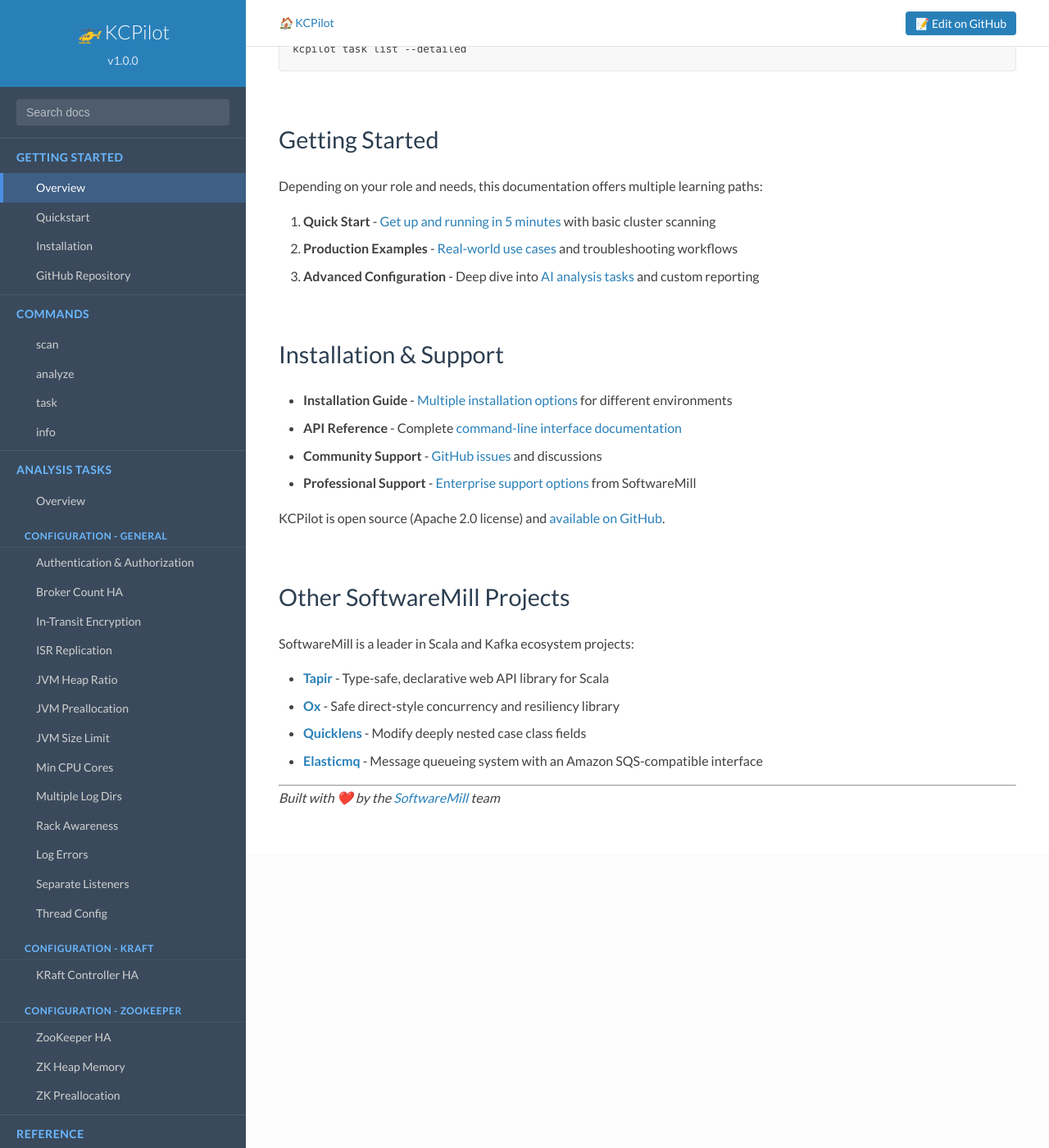
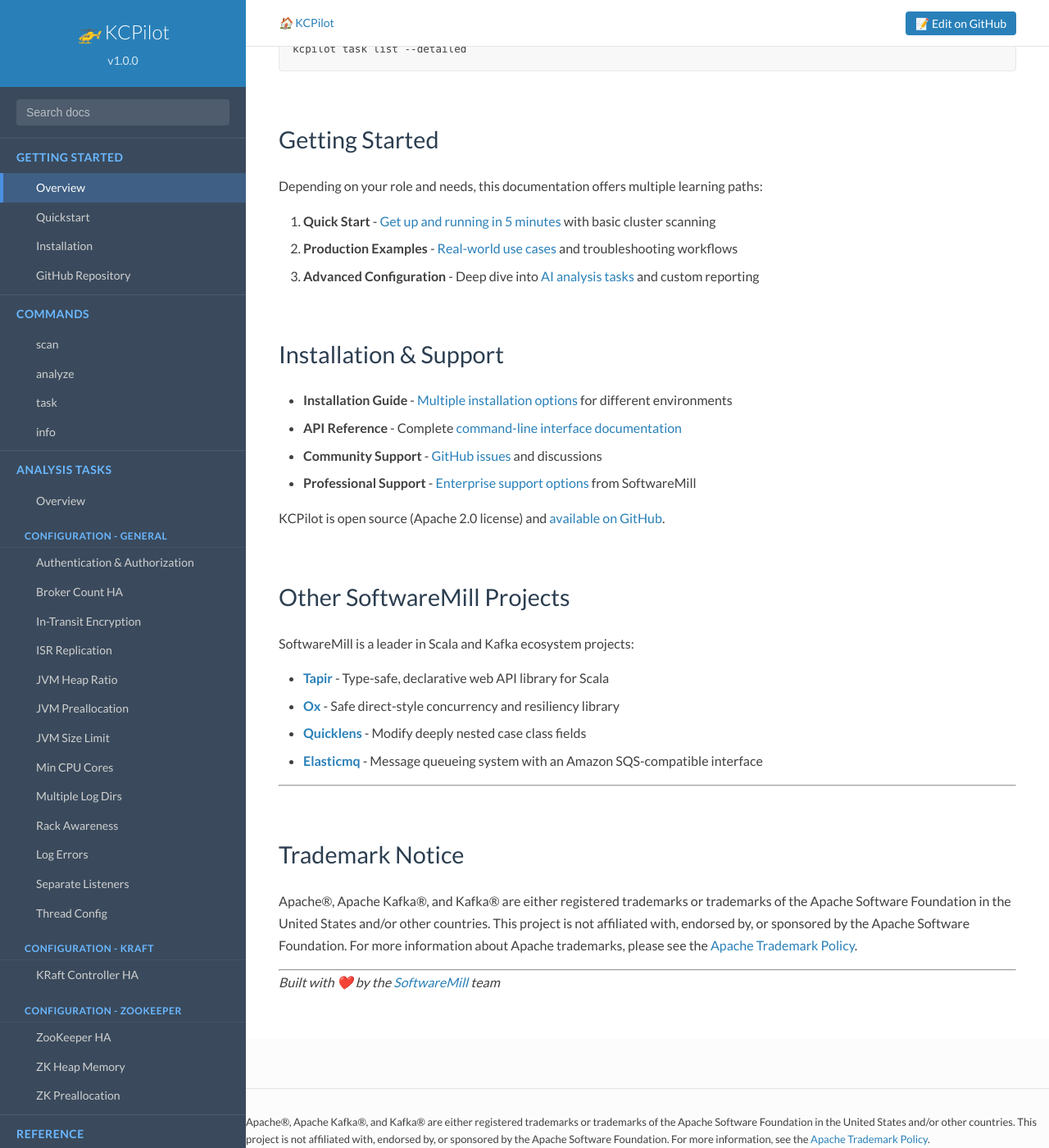
Before and after one commit to softwaremill/kcpilot, a Jekyll site: the page built from docs/index.md, in a window 1280 px wide and 1400 px high, scrolled down 3281 px. Shown: the whole window at 82% size. Built offline with Jekyll 4.4.1, drawn with Linux system fonts in a browser that asks for light colours.

```diff
--- a/docs/_layouts/default.html
+++ b/docs/_layouts/default.html
@@ -34,6 +34,14 @@
       <article class="article-content">
         {{ content }}
       </article>
+
+      <footer class="content-footer">
+        <p class="trademark-notice">
+          Apache®, Apache Kafka®, and Kafka® are either registered trademarks or trademarks of the Apache Software Foundation in the United States and/or other countries.
+          This project is not affiliated with, endorsed by, or sponsored by the Apache Software Foundation.
+          For more information, see the <a href="https://www.apache.org/foundation/marks/" target="_blank" rel="noopener">Apache Trademark Policy</a>.
+        </p>
+      </footer>
     </main>
   </div>
 
--- a/docs/_sass/main.scss
+++ b/docs/_sass/main.scss
@@ -508,6 +508,32 @@ body {
   border-bottom-color: var(--dark-blue);
 }
 
+/* Footer */
+.content-footer {
+  margin-top: 60px;
+  padding-top: 30px;
+  border-top: 1px solid var(--border-color);
+}
+
+.trademark-notice {
+  font-size: 13px;
+  color: var(--text-muted);
+  line-height: 1.6;
+  margin: 0;
+}
+
+.trademark-notice a {
+  color: var(--primary-blue);
+  text-decoration: none;
+  border-bottom: 1px solid transparent;
+  transition: all 0.2s ease;
+}
+
+.trademark-notice a:hover {
+  color: var(--dark-blue);
+  border-bottom-color: var(--dark-blue);
+}
+
 /* Utility classes */
 .text-center { text-align: center; }
 .mb-0 { margin-bottom: 0; }
--- a/docs/index.md
+++ b/docs/index.md
@@ -145,4 +145,10 @@ SoftwareMill is a leader in Scala and Kafka ecosystem projects:
 
 ---
 
+## Trademark Notice
+
+Apache®, Apache Kafka®, and Kafka® are either registered trademarks or trademarks of the Apache Software Foundation in the United States and/or other countries. This project is not affiliated with, endorsed by, or sponsored by the Apache Software Foundation. For more information about Apache trademarks, please see the [Apache Trademark Policy](https://www.apache.org/foundation/marks/).
+
+---
+
 *Built with ❤️ by the [SoftwareMill](https://softwaremill.com) team*
```
Also changed, not shown: README.md.
